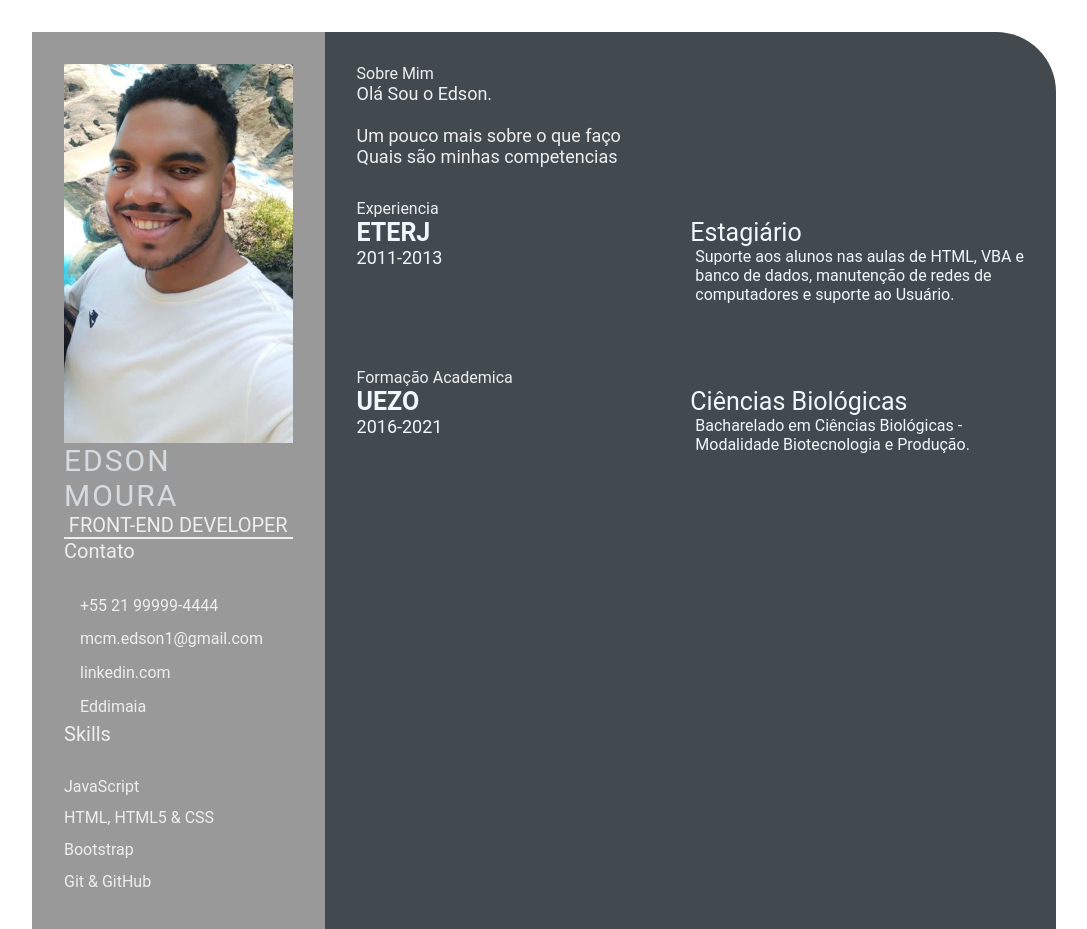
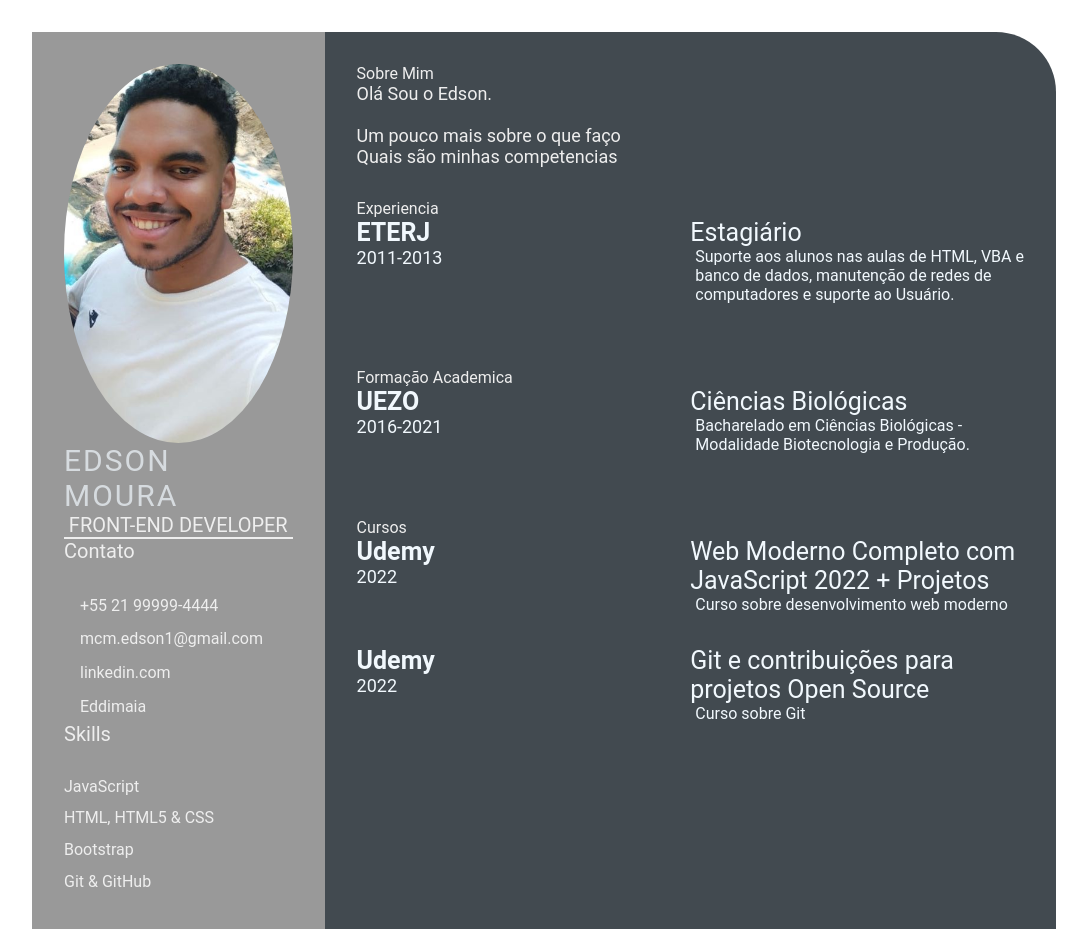
Before and after one commit to Eddimaia/eddimaia-dev.github.io, a plain HTML site: page index.html in a window 1280 px wide. Shown: the whole page, without its empty margins (96-1183 px from the left). Drawn offline with Linux system fonts and the light colour scheme.

Commit message:
Add files via upload

```diff
--- a/index.html
+++ b/index.html
@@ -90,6 +90,35 @@
                     </div>
                 </section>
                 <!-- fim formação academica-->
+
+                <section class="awards gap">
+                    <div class="right-title">Cursos</div>
+                    <div class="awards-contents">
+                        <div class="awards-left">
+                            <p class="awards-company-name">Udemy</p>
+                            <p class="awards-time-period">2022</p>
+                        </div>
+                        <div class="awards-right">
+                            <p class="awards-name">Web Moderno Completo com JavaScript 2022 + Projetos</p>
+                            <p class="awards-desc">
+                                Curso sobre desenvolvimento web moderno
+                            </p>
+                        </div>
+                    </div>
+                    <div class="awards-contents">
+                        <div class="awards-left">
+                            <p class="awards-company-name">Udemy</p>
+                            <p class="awards-time-period">2022</p>
+                        </div>
+                        <div class="awards-right">
+                            <p class="awards-name">Git e contribuições para projetos Open Source</p>
+                            <p class="awards-desc">
+                                Curso sobre Git
+                            </p>
+                        </div>
+                    </div>
+                </section>
+                <!-- fim cursos -->
             </div>
         </section>
     </main>
--- a/style.css
+++ b/style.css
@@ -5,7 +5,6 @@
   list-style: none;
   font-family: 'Roboto', sans-serif;
 }
-
 
 .resume-contents {
   min-height: 100vh;
@@ -39,7 +38,7 @@
 
 .profile .profile-image {
   width: 100%;
-
+  border-radius: 100%;
 }
 
 .name {
```
